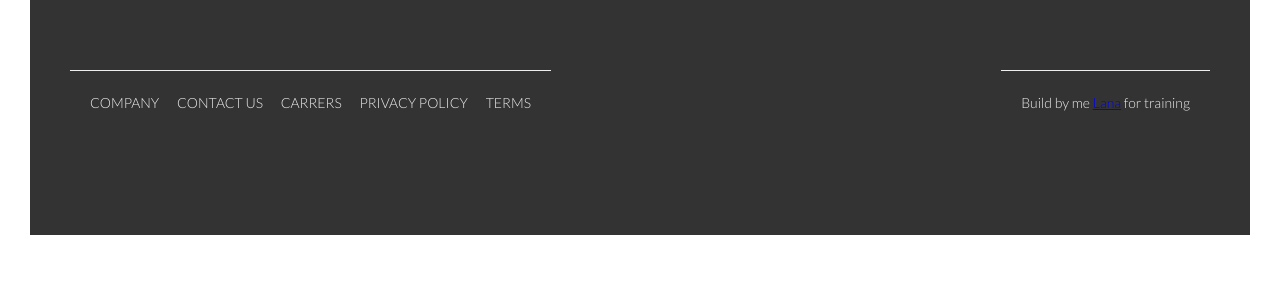
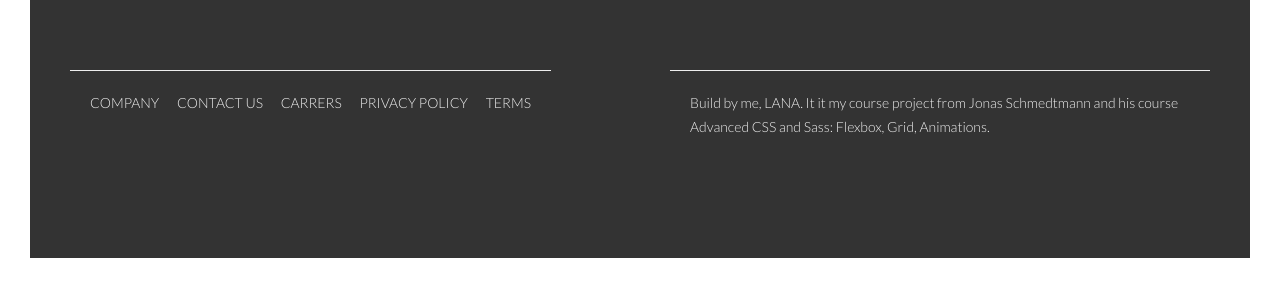
Before and after one commit to just-lana-l/Natours, a website: page index.html in a window 1280 px wide. Shown: the part 5551-5839 px from the top of the page. Before the commit the page ends 5816 px from the top, so only its background shows below. Drawn offline with Linux system fonts and the light colour scheme.

Commit message:
fix name link

```diff
--- a/index.html
+++ b/index.html
@@ -357,7 +357,7 @@
                 </div>
             </div>
             <div class="col-1-of-2">
-                <p class="footer__copyright">Build by me <a href="#">Lana</a> for training</p>
+                <p class="footer__copyright">Build by me, <a href="http://lovecodenpixels.com/" class="footer__link">Lana</a>. It it my course project from Jonas Schmedtmann and his course Advanced CSS and Sass: Flexbox, Grid, Animations.</p>
             </div>
         </div>
     </footer>
```
